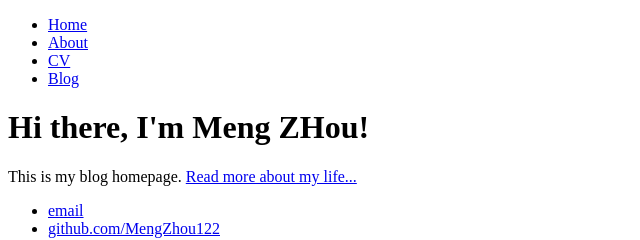
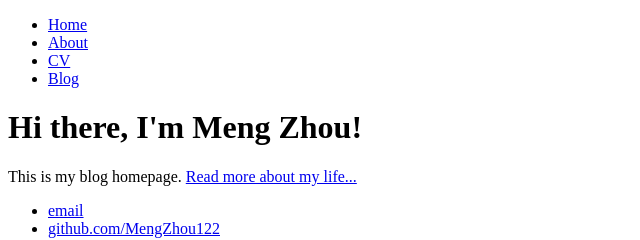
Before and after one commit to MengZhou122/MengZhou122.github.io, a plain HTML site: page index.html in a window 1280 px wide. Shown: the full height of the page, 0-640 px from the left. Drawn offline with Linux system fonts and the light colour scheme.

Commit message:
Update index.html

```diff
--- a/index.html
+++ b/index.html
@@ -14,7 +14,7 @@
 		</nav>
 		<div class="container">
     		<div class="blurb">
-        		<h1>Hi there, I'm Meng ZHou!</h1>
+        		<h1>Hi there, I'm Meng Zhou!</h1>
 				<p>This is my blog homepage. <a href="/about">Read more about my life...</a></p>
     		</div><!-- /.blurb -->
 		</div><!-- /.container -->
```
